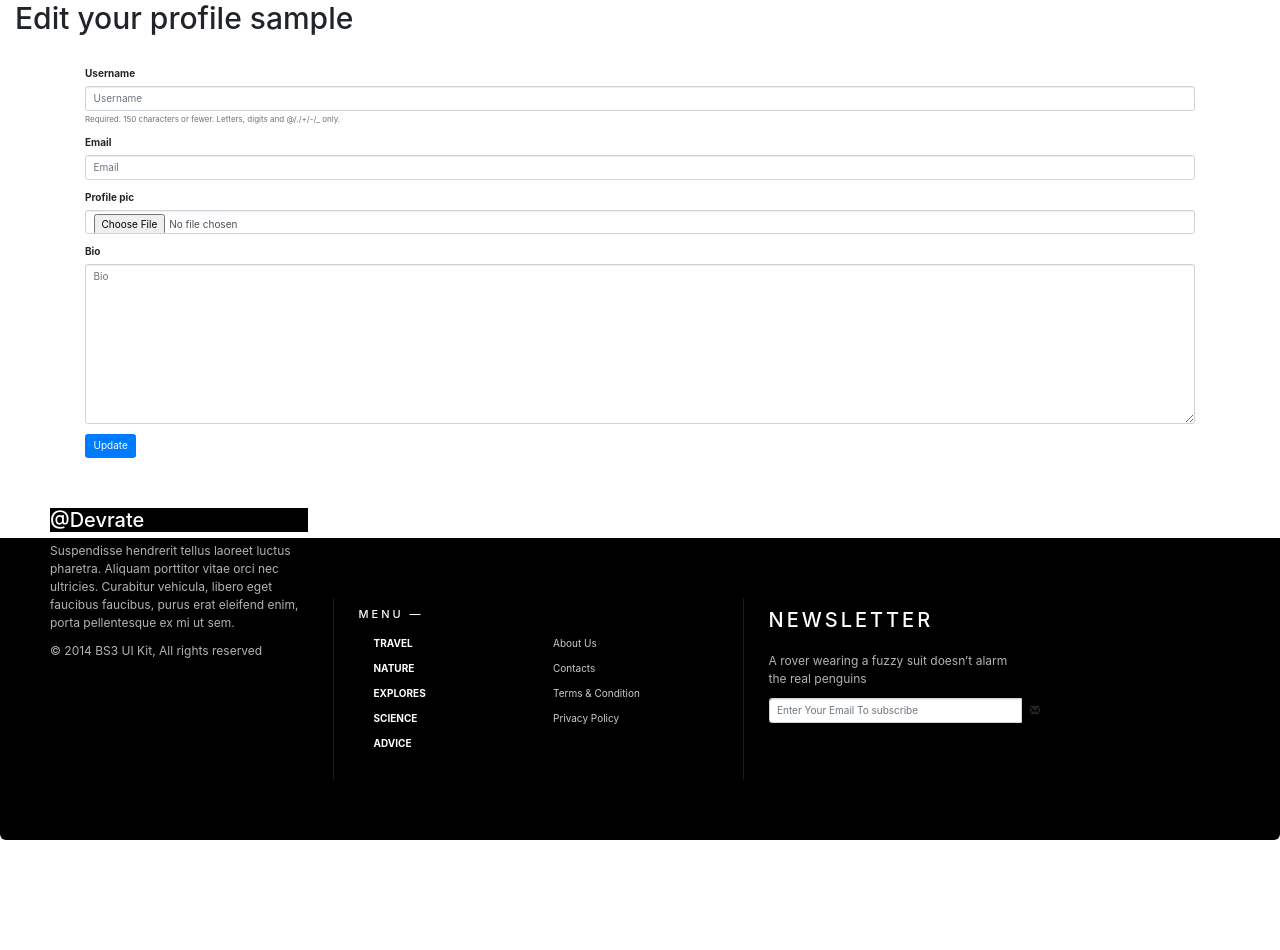
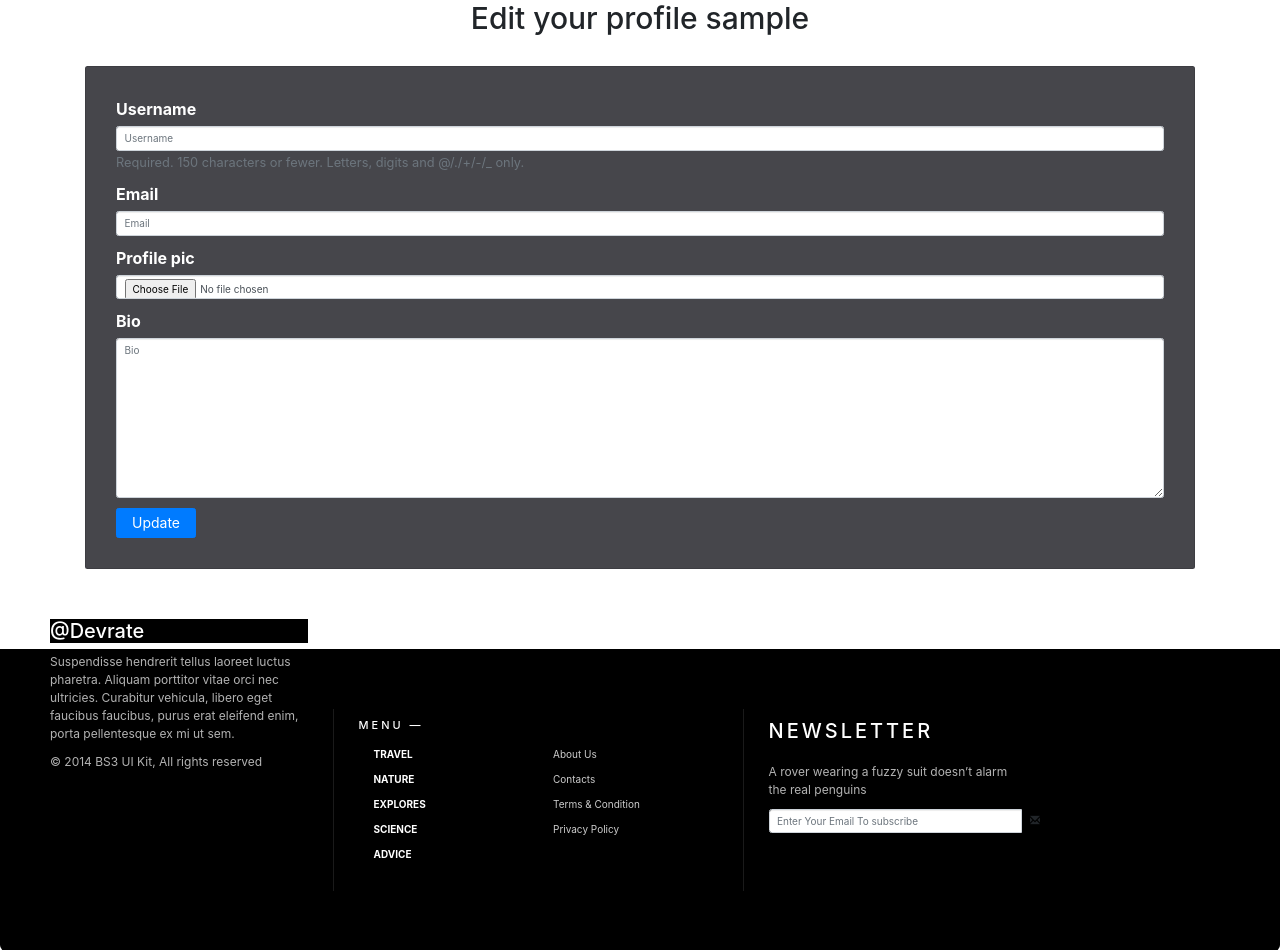
Before and after one commit to Nyagah-Tech/rate_app, a Django app: template rate_app/templates/all/update_profile.html in a window 1280 px wide. Shown: the part 100-1050 px from the top of the page. Before the commit the page ends 940 px from the top, so only its background shows below. Run offline with Django 3.2, Linux system fonts and the light colour scheme; tables that the repository leaves empty hold one stand-in row (values such as "Sample post"); the template is opened without the code that fills it: values that come from a table or form of the project are taken from there, most other values are stand-ins (such as "Sample title", 1, 10 or a date in 2020); some libraries are stand-ins or nearby versions.

Commit message:
create styling to the login,register and update profile form

```diff
--- a/rate_app/templates/all/update_profile.html
+++ b/rate_app/templates/all/update_profile.html
@@ -2,15 +2,15 @@
 {% load staticfiles %}
 {% load bootstrap4 %}
 {% block content %}
-    <h1 style="margin-top: 100px;font-size:30px">Edit your profile {{current_user}}</h1>
+    <h1 style="margin-top: 100px;font-size:30px;text-align: center;">Edit your profile {{current_user}}</h1>
     <div class="container" style="margin-top :30px">
-        <div class="edit">
-            <form action="{%url 'update-profile'%}" method = "POST" enctype="multipart/form-data">
+        <div class="card" style="background-color: rgb(70, 70, 75);color: white;">
+            <form action="{%url 'update-profile'%}" method = "POST" enctype="multipart/form-data" style="font-size: 16px;margin-top: 30px;margin-left: 30px;margin-right: 30px;margin-bottom: 30px;">
                 {% csrf_token%}
                {% bootstrap_form userform%}
                {% bootstrap_form form %}
 
-                <input type="submit" class="btn btn-primary" value="Update">
+                <input type="submit" class="btn btn-primary" value="Update" style="width: 80px; height: 30px; font-size: 14px;">
             </form>
         </div>
     </div>
--- a/rate_app/templates/registration/login.html
+++ b/rate_app/templates/registration/login.html
@@ -2,7 +2,7 @@
 {% load bootstrap4%}
 {%load static%}
 {% block content%}
-<body>
+<body style="background-color: black; color: white;">
 
     <div class="row" style="margin-top: 50px;">
         <div class="col-md-4"></div>
--- a/rate_app/templates/registration/registration_form.html
+++ b/rate_app/templates/registration/registration_form.html
@@ -1,9 +1,9 @@
 {% extends "registration/base.html"%}
 {% load bootstrap4%}
 {% block content%}
-<body>
+<body style="background-color: black; color: white;">
 
-    <div class="container">
+    <div class="container" style="margin-top: 30px;">
         <div class="row">
             <div class="col-md-4"></div>
             <div class="col-md-4">
@@ -23,7 +23,7 @@
                             </div>
                             <input type="hidden" name="next" value="{{next}}">
                         </form>
-                        <p style="margin-top: 40px;">You already have an account? <br>
+                        <p style="margin-top: 20px;">You already have an account? <br>
                             <a class="nav-link btn btn-outline-danger" href="/accounts/login/">Login</a>
                         </p>
                     </div>
```
